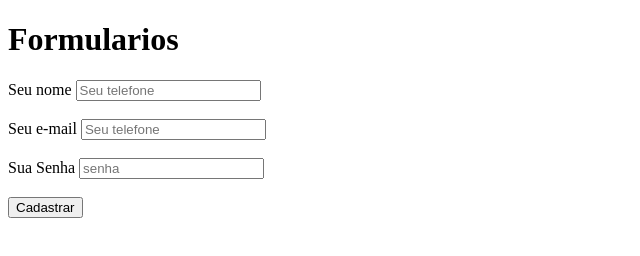
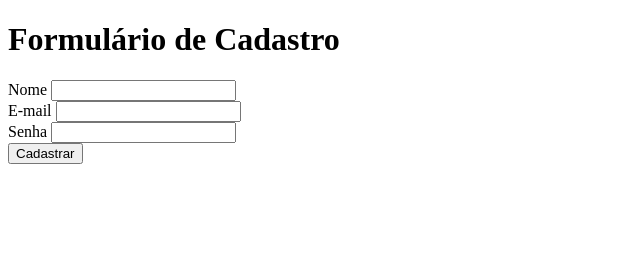
Before and after one commit to marcio-cferreira/exercicio_html, a plain HTML site: page index.html in a window 1280 px wide. Shown: the whole page, without its empty margins (0-640 px from the left). Drawn offline with Linux system fonts and the light colour scheme.

Commit message:
Add files via upload

```diff
--- a/index.html
+++ b/index.html
@@ -2,30 +2,25 @@
 <html lang="pt-br">
 <head>
     <meta charset="UTF-8">
+    <meta http-equiv="X-UA-Compatible" content="IE-edge">
     <meta name="viewport" content="width=device-winth, initial-scale=1.0">
     <title> Formulario</title>
 
 </head>
 <body>
 
-    <h1>Formularios</h1>
+    <h1>Formulário de Cadastro</h1>
     <form>
-    <label for="nome">Seu nome</label>
-        <input id="nome" type="text" name="nome" placeholder="Seu telefone"/>
-        <br/>
-        <br/>
-        <label for="email">Seu e-mail</label>
-        <input id="email" type="mail" placeholder="Seu telefone"/>
+        <label for="nome">Nome</label>
+        <input type="text" id="nome" name="nome" />
         <br />
+        <label for="email">E-mail</label>
+        <input id="email" type="email" />
         <br />
-        <label for="senha">Sua Senha</label>
-        <input type="password" placeholder="senha" />
+        <label for="senha">Senha</label>
+        <input id="senha" type="password" />
         <br />
-        <br />
-    <button>Cadastrar</button>
-
+        <button>Cadastrar</button>
     </form>
-
-
 </body>
 </html>
```
